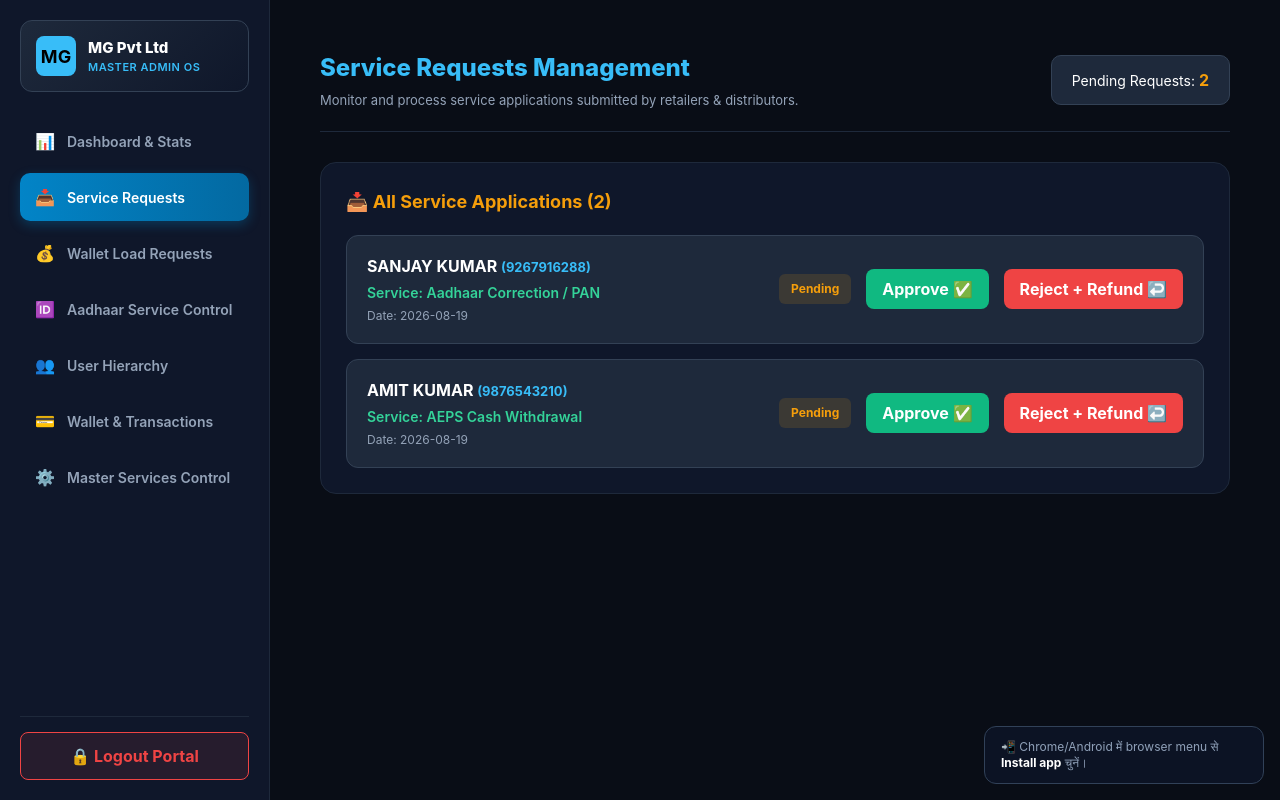
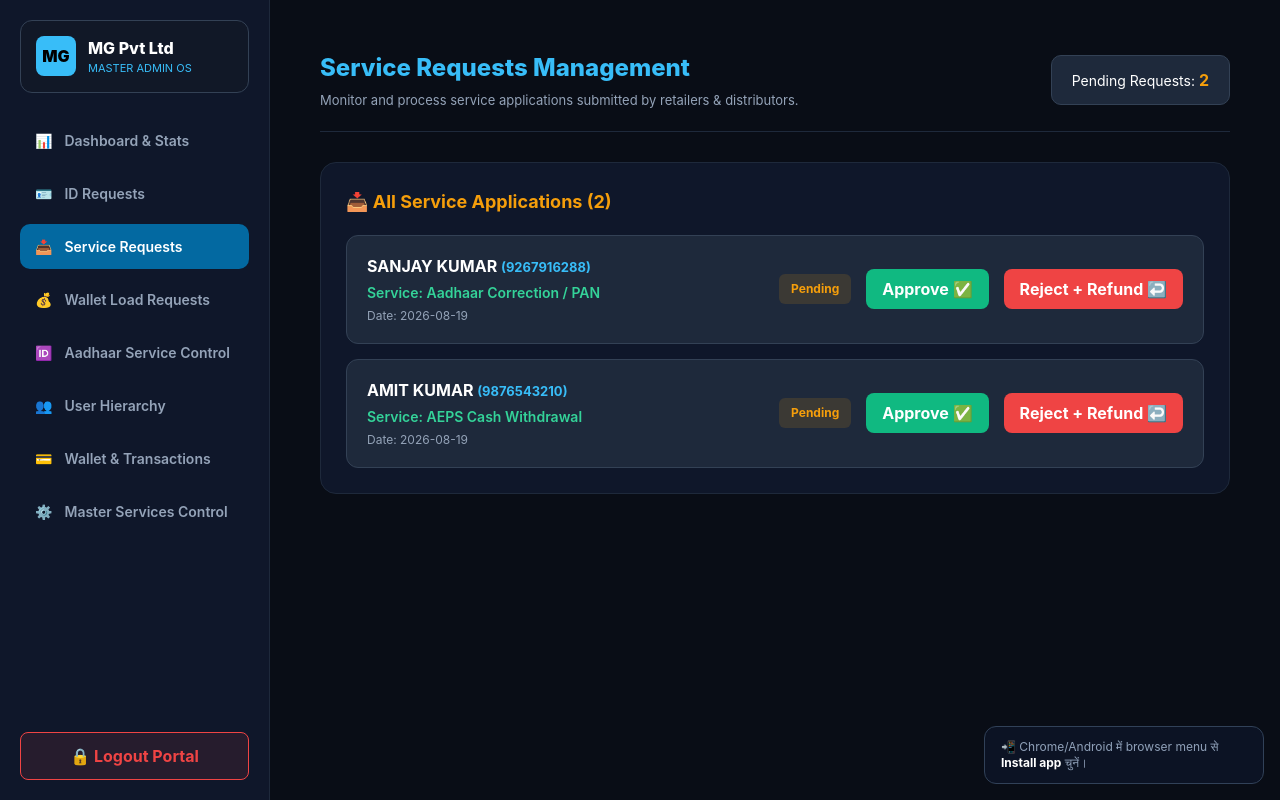
Before and after one commit to 9661745173mktr-sketch/mgvptltd-all-in-on, a Next.js app in the folder frontend/: page /admin/service-requests in a window 1280 px wide. Built offline with nearby package versions, Linux system fonts and the light colour scheme; sample sign-in values are in the browser's storage.

Commit message:
Protect admin routes with real session token

```diff
--- a/frontend/src/app/admin/layout.tsx
+++ b/frontend/src/app/admin/layout.tsx
@@ -1,102 +1,42 @@
 'use client';
 import React, { useEffect, useState } from 'react';
 import Link from 'next/link';
-import { usePathname } from 'next/navigation';
+import { usePathname, useRouter } from 'next/navigation';
 
 export default function AdminLayout({ children }: { children: React.ReactNode }) {
-  const [isClient, setIsClient] = useState(false);
   const pathname = usePathname();
+  const router = useRouter();
+  const [ready, setReady] = useState(false);
 
   useEffect(() => {
-    setIsClient(true);
-  }, []);
+    if (pathname !== '/admin/login' && !sessionStorage.getItem('admin_token')) router.replace('/admin/login');
+    setReady(true);
+  }, [pathname, router]);
 
-  if (!isClient) {
-    return <div style={{ background: '#090d16', minHeight: '100vh' }} />;
-  }
+  if (!ready) return <div style={{ background: '#090d16', minHeight: '100vh' }} />;
+  if (pathname === '/admin/login') return <>{children}</>;
 
-  // अगर लॉगिन पेज है तो साइडबार न दिखाएं
-  if (pathname === '/admin/login') {
-    return <>{children}</>;
-  }
-
- const menuItems = [
-    { name: 'Dashboard & Stats', href: '/admin/dashboard', icon: '📊' },
-    { name: 'Service Requests', href: '/admin/service-requests', icon: '📥' },
-    { name: 'Wallet Load Requests', href: '/admin/wallet-requests', icon: '💰' },
-    { name: 'Aadhaar Service Control', href: '/admin/aadhaar-requests', icon: '🆔' },
-    { name: 'User Hierarchy', href: '/admin/user-hierarchy', icon: '👥' },
-    { name: 'Wallet & Transactions', href: '/admin/wallet-transactions', icon: '💳' },
-    { name: 'Master Services Control', href: '/admin/services-control', icon: '⚙️' },
+  const menuItems = [
+    ['Dashboard & Stats', '/admin/dashboard', '📊'],
+    ['ID Requests', '/admin/requests', '🪪'],
+    ['Service Requests', '/admin/service-requests', '📥'],
+    ['Wallet Load Requests', '/admin/wallet-requests', '💰'],
+    ['Aadhaar Service Control', '/admin/aadhaar-requests', '🆔'],
+    ['User Hierarchy', '/admin/user-hierarchy', '👥'],
+    ['Wallet & Transactions', '/admin/wallet-transactions', '💳'],
+    ['Master Services Control', '/admin/services-control', '⚙️'],
   ];
 
   return (
     <div style={{ display: 'flex', background: '#090d16', minHeight: '100vh', color: '#fff', fontFamily: 'Inter, sans-serif' }}>
-
-      {/* साइडबार */}
-      <aside style={{ width: '270px', background: '#0f172a', borderRight: '1px solid #1e293b', display: 'flex', flexDirection: 'column', padding: '20px', position: 'fixed', height: '100vh', boxSizing: 'border-box' }}>
-
-        {/* ब्रांडिंग */}
-        <div style={{ background: 'linear-gradient(135deg, #1e293b 0%, #0f172a 100%)', padding: '15px', borderRadius: '12px', border: '1px solid #334155', marginBottom: '25px', display: 'flex', alignItems: 'center', gap: '12px' }}>
-          <div style={{ width: '40px', height: '40px', background: '#38bdf8', borderRadius: '8px', display: 'flex', alignItems: 'center', justifyContent: 'center', fontWeight: 'bold', color: '#000', fontSize: '18px' }}>
-            MG
-          </div>
-          <div>
-            <div style={{ fontWeight: '800', fontSize: '15px', color: '#fff' }}>MG Pvt Ltd</div>
-            <div style={{ fontSize: '11px', color: '#38bdf8', fontWeight: '600', letterSpacing: '0.5px' }}>MASTER ADMIN OS</div>
-          </div>
-        </div>
-
-        {/* नेविगेशन लिंक्स */}
-        <nav style={{ display: 'flex', flexDirection: 'column', gap: '8px', flex: 1 }}>
-          {menuItems.map((item) => {
-            const isActive = pathname === item.href;
-            return (
-              <Link
-                key={item.href}
-                href={item.href}
-                style={{
-                  display: 'flex',
-                  alignItems: 'center',
-                  gap: '12px',
-                  padding: '12px 15px',
-                  borderRadius: '10px',
-                  textDecoration: 'none',
-                  fontSize: '14px',
-                  fontWeight: '600',
-                  color: isActive ? '#fff' : '#94a3b8',
-                  background: isActive ? 'linear-gradient(90deg, #0284c7 0%, #0369a1 100%)' : 'transparent',
-                  boxShadow: isActive ? '0 4px 12px rgba(2, 132, 199, 0.3)' : 'none',
-                  transition: 'all 0.2s ease'
-                }}
-              >
-                <span style={{ fontSize: '16px' }}>{item.icon}</span>
-                <span>{item.name}</span>
-              </Link>
-            );
-          })}
+      <aside style={{ width: 270, background: '#0f172a', borderRight: '1px solid #1e293b', display: 'flex', flexDirection: 'column', padding: 20, position: 'fixed', height: '100vh', boxSizing: 'border-box' }}>
+        <div style={{ background: '#111827', padding: 15, borderRadius: 12, border: '1px solid #334155', marginBottom: 25, display: 'flex', alignItems: 'center', gap: 12 }}><div style={{ width: 40, height: 40, background: '#38bdf8', borderRadius: 8, display: 'grid', placeItems: 'center', color: '#000', fontWeight: 900 }}>MG</div><div><div style={{ fontWeight: 800 }}>MG Pvt Ltd</div><div style={{ fontSize: 11, color: '#38bdf8' }}>MASTER ADMIN OS</div></div></div>
+        <nav style={{ display: 'flex', flexDirection: 'column', gap: 8, flex: 1 }}>
+          {menuItems.map(([name, href, icon]) => <Link key={href} href={href} style={{ display: 'flex', alignItems: 'center', gap: 12, padding: '12px 15px', borderRadius: 10, textDecoration: 'none', color: pathname === href ? '#fff' : '#94a3b8', background: pathname === href ? '#0369a1' : 'transparent', fontWeight: 600, fontSize: 14 }}><span>{icon}</span><span>{name}</span></Link>)}
         </nav>
-
-        {/* लॉगआउट बटन */}
-        <div style={{ borderTop: '1px solid #1e293b', paddingTop: '15px' }}>
-          <button
-            onClick={() => {
-              localStorage.removeItem('isAdminLoggedIn');
-              window.location.href = '/admin/login';
-            }}
-            style={{ width: '100%', background: 'rgba(239, 68, 68, 0.1)', border: '1px solid #ef4444', color: '#ef4444', padding: '11px', borderRadius: '8px', fontWeight: 'bold', cursor: 'pointer', display: 'flex', alignItems: 'center', justifyContent: 'center', gap: '8px' }}
-          >
-            🔒 Logout Portal
-          </button>
-        </div>
-
+        <button onClick={() => { sessionStorage.removeItem('admin_token'); sessionStorage.removeItem('admin_profile'); sessionStorage.removeItem('isAdminLoggedIn'); router.replace('/admin/login'); }} style={{ width: '100%', background: 'rgba(239,68,68,.1)', border: '1px solid #ef4444', color: '#ef4444', padding: 11, borderRadius: 8, fontWeight: 'bold' }}>🔒 Logout Portal</button>
       </aside>
-
-      {/* मुख्य कंटेंट एरिया */}
-      <main style={{ marginLeft: '270px', flex: 1, padding: '30px', boxSizing: 'border-box', overflowY: 'auto' }}>
-        {children}
-      </main>
-
+      <main style={{ marginLeft: 270, flex: 1, padding: 30, boxSizing: 'border-box', overflowY: 'auto' }}>{children}</main>
     </div>
   );
 }
```
